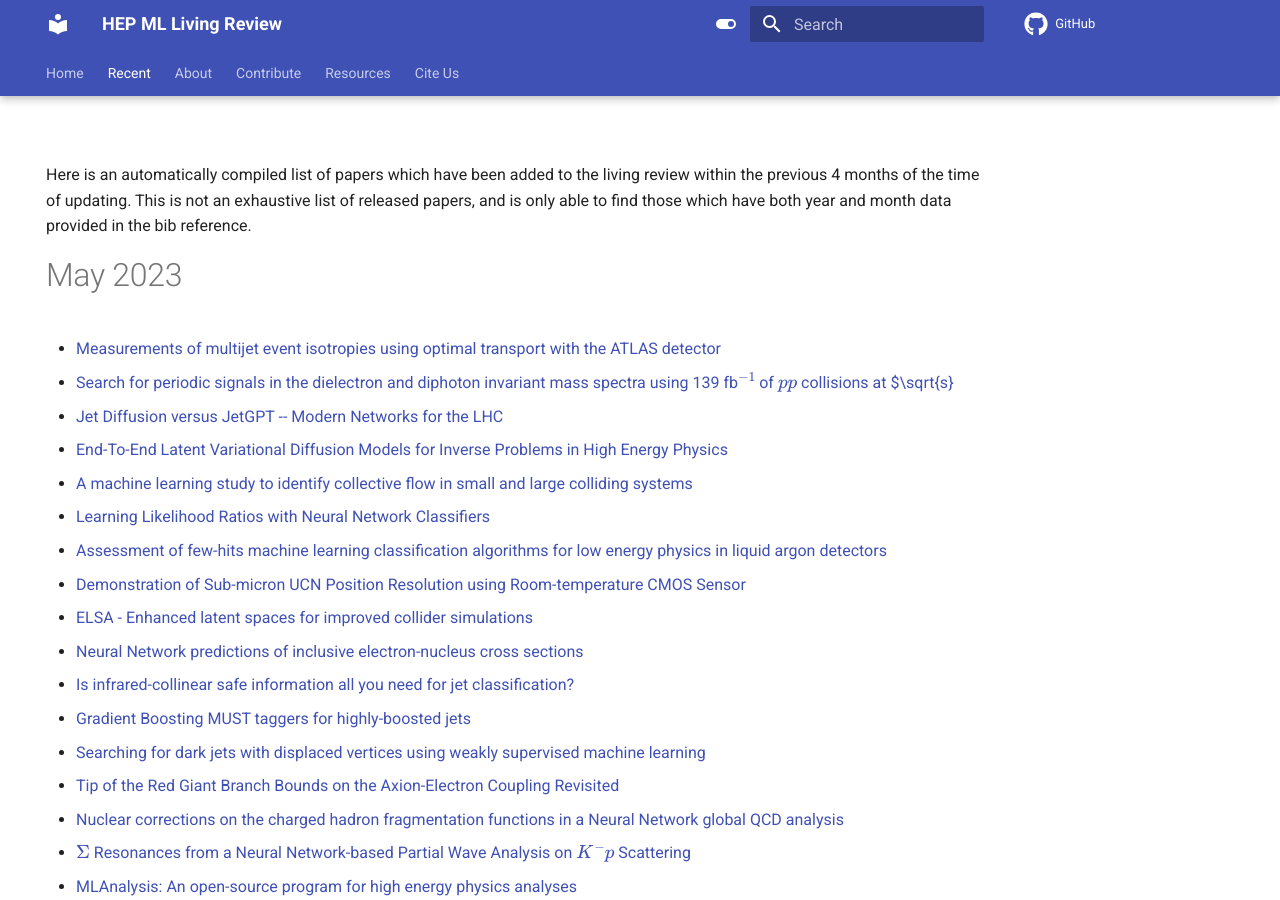
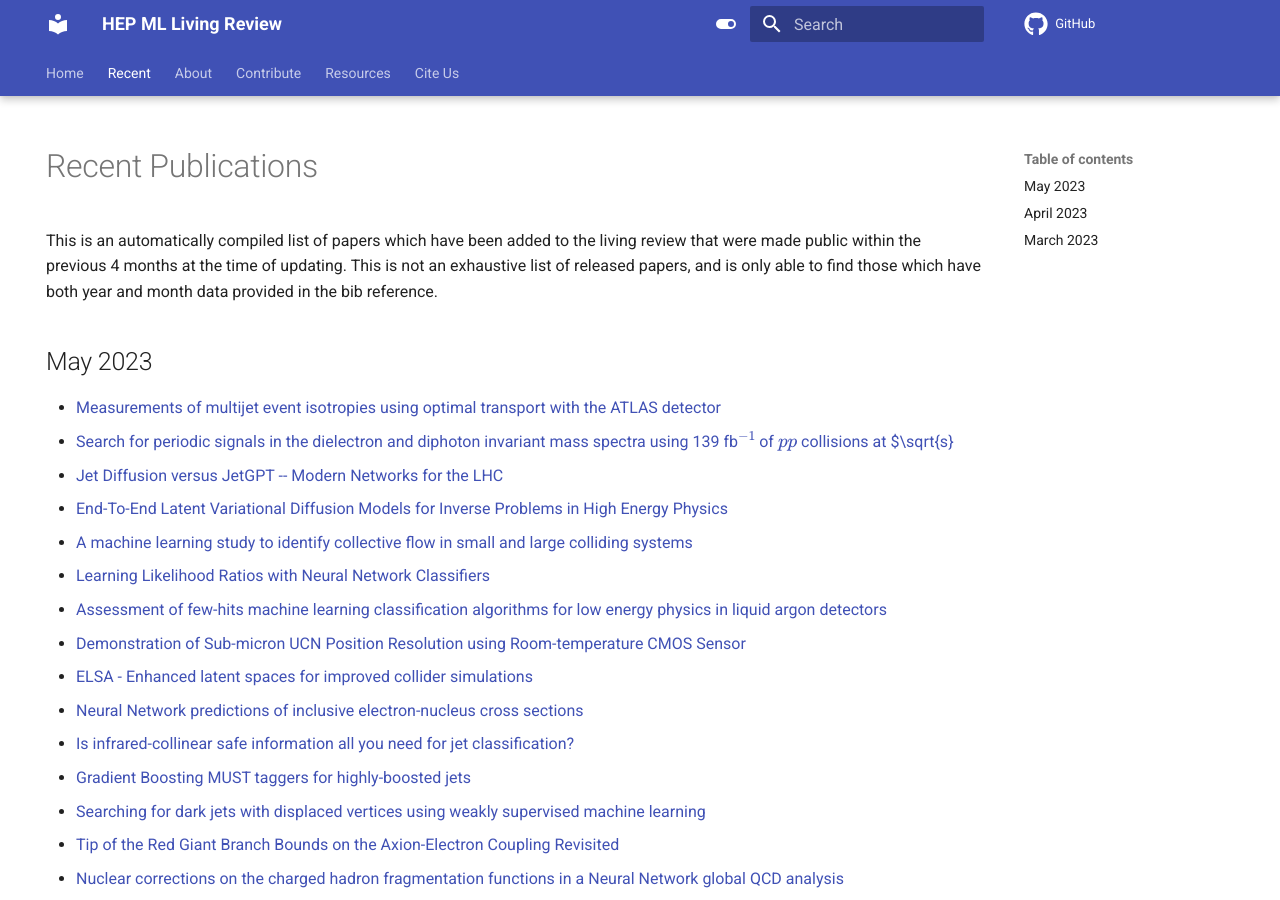
Before and after one commit to iml-wg/HEPML-LivingReview, an MkDocs documentation site: the page built from docs/recent.md, in a window 1280 px wide and 900 px high. Built offline with MkDocs 1.6.1 and Material for MkDocs 9.7.7, drawn with Linux system fonts in a browser that asks for light colours; comment, search, counter and statistics services are not loaded.

Commit message:
TOC for recent

```diff
--- a/docs/recent.md
+++ b/docs/recent.md
@@ -5,9 +5,11 @@ search:
   exclude: true
 ---
 
-Here is an automatically compiled list of papers which have been added to the living review within the previous 4 months of the time of updating. This is not an exhaustive list of released papers, and is only able to find those which have both year and month data provided in the bib reference.
+# Recent Publications
 
-# May 2023
+This is an automatically compiled list of papers which have been added to the living review that were made public within the previous 4 months at the time of updating. This is not an exhaustive list of released papers, and is only able to find those which have both year and month data provided in the bib reference.
+
+## May 2023
 * [Measurements of multijet event isotropies using optimal transport with the ATLAS detector](https://arxiv.org/abs/2305.16930)
 * [Search for periodic signals in the dielectron and diphoton invariant mass spectra using 139 fb$^{-1}$ of $pp$ collisions at $\sqrt{s}](https://arxiv.org/abs/2305.10894)
 * [Jet Diffusion versus JetGPT -- Modern Networks for the LHC](https://arxiv.org/abs/2305.10475)
@@ -26,7 +28,7 @@ Here is an automatically compiled list of papers which have been added to the li
 * [$\Sigma$ Resonances from a Neural Network-based Partial Wave Analysis on $K^-p$ Scattering](https://arxiv.org/abs/2305.01852)
 * [MLAnalysis: An open-source program for high energy physics analyses](https://arxiv.org/abs/2305.00964)
 
-# April 2023
+## April 2023
 * [Estimation of collision centrality in terms of the number of participating nucleons in heavy-ion collisions using deep learning](https://arxiv.org/abs/2305.00493)
 * [Exploring the flavor structure of quarks and leptons with reinforcement learning](https://arxiv.org/abs/2304.14176)
 * [A Modern Global Extraction of the Sivers Function](https://arxiv.org/abs/2304.14328)
@@ -45,7 +47,7 @@ Here is an automatically compiled list of papers which have been added to the li
 * [Fast Point Cloud Generation with Diffusion Models in High Energy Physics](https://arxiv.org/abs/2304.01266)
 * [Invariant mass reconstruction of heavy gauge bosons decaying to $\tau$ leptons using machine learning techniques](https://arxiv.org/abs/2304.01126)
 
-# March 2023
+## March 2023
 * [Exotic Tetraquark states with two $\bar{b}$-quarks and $J^P](https://arxiv.org/abs/2303.17295)
 * [Optimal Mass Variables for Semivisible Jets](https://arxiv.org/abs/2303.16253)
 * [Probing Heavy Neutrinos at the LHC from Fat-jet using Machine Learning](https://arxiv.org/abs/2303.15920)
--- a/make_md.py
+++ b/make_md.py
@@ -312,7 +312,7 @@ with open('HEPML.bib','r') as bibfile:
 myfile_out = open("docs/recent.md", "w",encoding="utf8")
 
 myfile_out.write("---\nhide:\n  - navigation\nsearch:\n  exclude: true\n---\n\n")
-myfile_out.write(f"Here is an automatically compiled list of papers which have been added to the living review within the previous {prev_months} months of the time of updating. This is not an exhaustive list of released papers, and is only able to find those which have both year and month data provided in the bib reference.\n")
+myfile_out.write(f"# Recent Publications\n\nThis is an automatically compiled list of papers which have been added to the living review that were made public within the previous {prev_months} months  the time of updating. This is not an exhaustive list of released papers, and is only able to find those which have both year and month data provided in the bib reference.\n")
 
 current_year = refs[0].year
 current_month = refs[0].month
@@ -321,7 +321,7 @@ for cite in refs:
     if (cite.year != current_year) | (cite.month != current_month):
         current_year = cite.year
         current_month = cite.month
-        myfile_out.write(f'\n# {month_dict[current_month]} {current_year}\n')
+        myfile_out.write(f'\n## {month_dict[current_month]} {current_year}\n')
 
     myfile_out.write("* "+convert_from_bib(cite.name)+"\n")
 myfile_out.write('\n')
```
